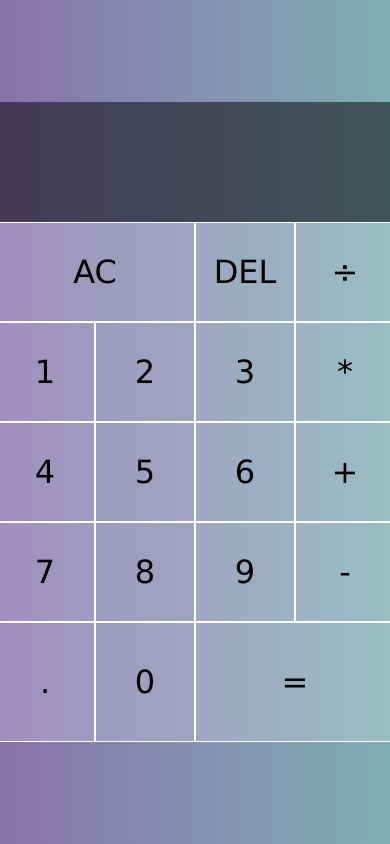
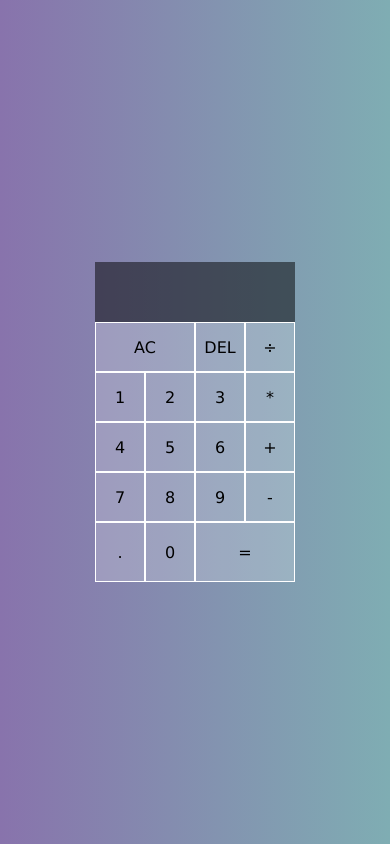
Before and after one commit to ctsmit/calculator, a plain HTML site: page index.html in a window 390 px wide. Drawn offline with Linux system fonts and the light colour scheme.

Commit message:
mobile should work

```diff
--- a/style.css
+++ b/style.css
@@ -60,3 +60,13 @@ body {
    color: white;
    font-size: 2.5rem;
 }
+
+@media (max-width: 480px) {
+   .calulator-grid {
+      grid-template-columns: repeat(4, 50px);
+      grid-template-rows: minmax(60px, auto) repeat(4, 50px) repeat(1, 60px)
+   }
+   .calulator-grid > button {
+      font-size: 1rem;
+   }
+}
```
